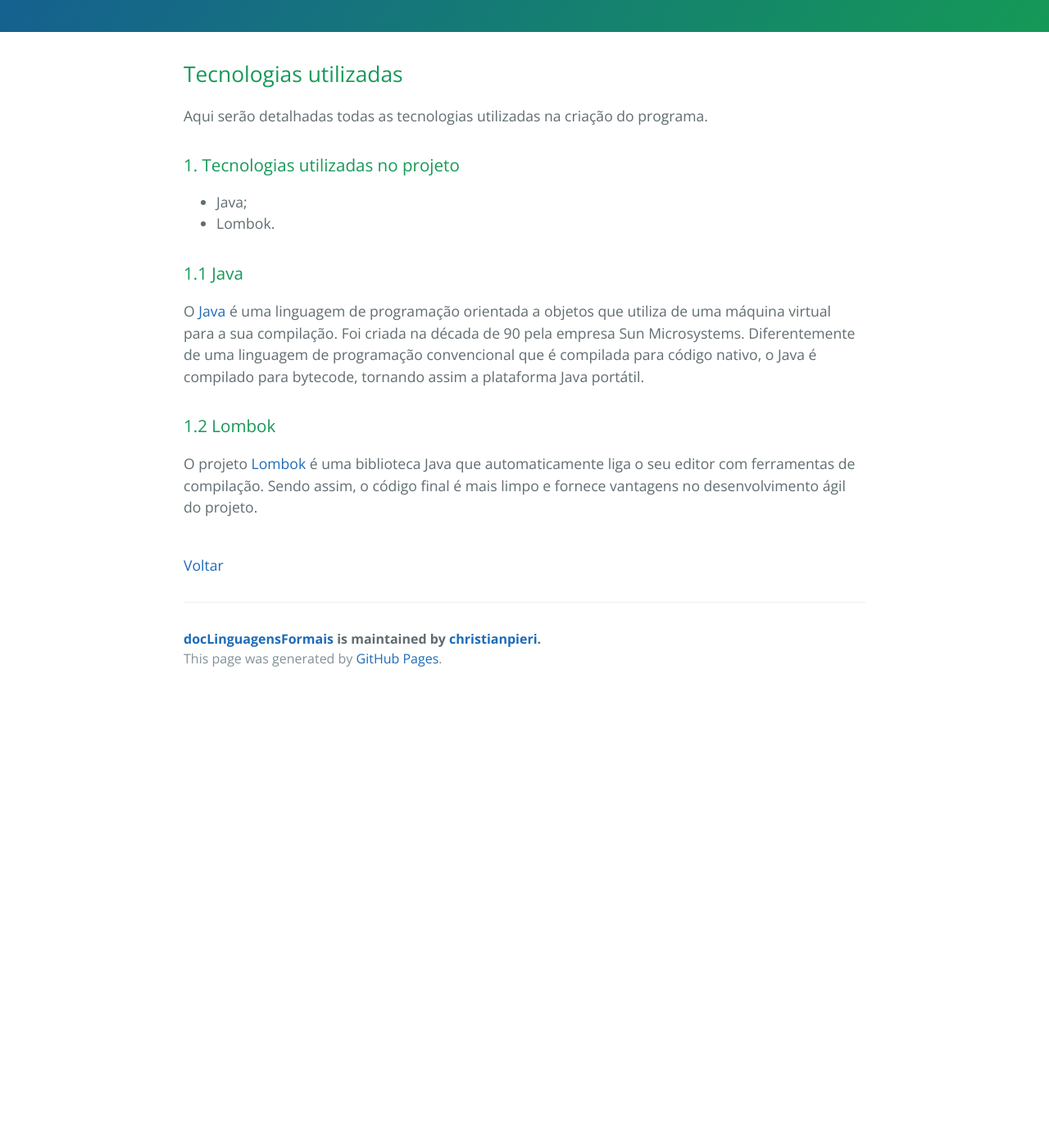
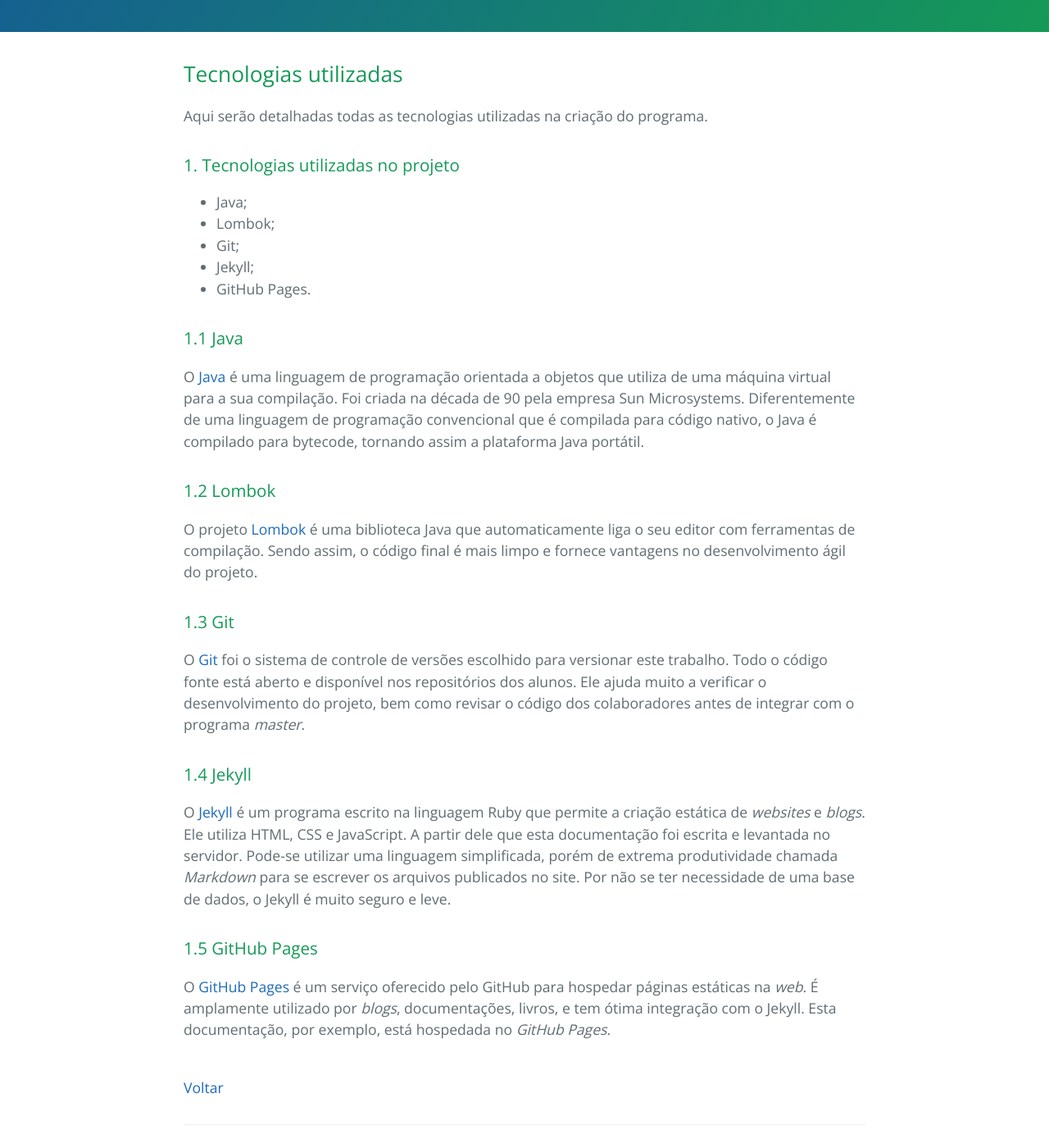
Before and after one commit to christianpieri/docLinguagensFormais, a Jekyll site: the page built from documentacao/tecnologias-utilizadas.md, in a window 1280 px wide and 1400 px high, scrolled down 374 px. Shown: the whole window at 82% size. Built offline with Jekyll 4.4.1, drawn with Linux system fonts in a browser that asks for light colours; our own code applies the rules of GitHub Pages for plain Markdown files; before the commit the page ends 1221 px from its top, so only the background shows below that.

Commit message:
Inclusão de mais tecnologias utilizadas

```diff
--- a/documentacao/tecnologias-utilizadas.md
+++ b/documentacao/tecnologias-utilizadas.md
@@ -10,7 +10,10 @@ Aqui serão detalhadas todas as tecnologias utilizadas na criação do programa.
 ### 1. Tecnologias utilizadas no projeto
 
 - Java;
-- Lombok.
+- Lombok;
+- Git;
+- Jekyll;
+- GitHub Pages.
 
 ### 1.1 Java
 
@@ -20,5 +23,17 @@ O [Java](https://www.java.com/en/download/) é uma linguagem de programação or
 
 O projeto [Lombok](https://projectlombok.org/) é uma biblioteca Java que automaticamente liga o seu editor com ferramentas de compilação. Sendo assim, o código final é mais limpo e fornece vantagens no desenvolvimento ágil do projeto.
 
+### 1.3 Git
+
+O [Git](https://git-scm.com/) foi o sistema de controle de versões escolhido para versionar este trabalho. Todo o código fonte está aberto e disponível nos repositórios dos alunos. Ele ajuda muito a verificar o desenvolvimento do projeto, bem como revisar o código dos colaboradores antes de integrar com o programa _master_.
+
+### 1.4 Jekyll
+
+O [Jekyll](https://jekyllrb.com) é um programa escrito na linguagem Ruby que permite a criação estática de _websites_ e _blogs_. Ele utiliza HTML, CSS e JavaScript. A partir dele que esta documentação foi escrita e levantada no servidor. Pode-se utilizar uma linguagem simplificada, porém de extrema produtividade chamada _Markdown_ para se escrever os arquivos publicados no site. Por não se ter necessidade de uma base de dados, o Jekyll é muito seguro e leve.
+
+### 1.5 GitHub Pages
+
+O [GitHub Pages](https://pages.github.com/) é um serviço oferecido pelo GitHub para hospedar páginas estáticas na _web_. É amplamente utilizado por _blogs_, documentações, livros, e tem ótima integração com o Jekyll. Esta documentação, por exemplo, está hospedada no _GitHub Pages_.
+
 <br>
 [Voltar](./)
```
